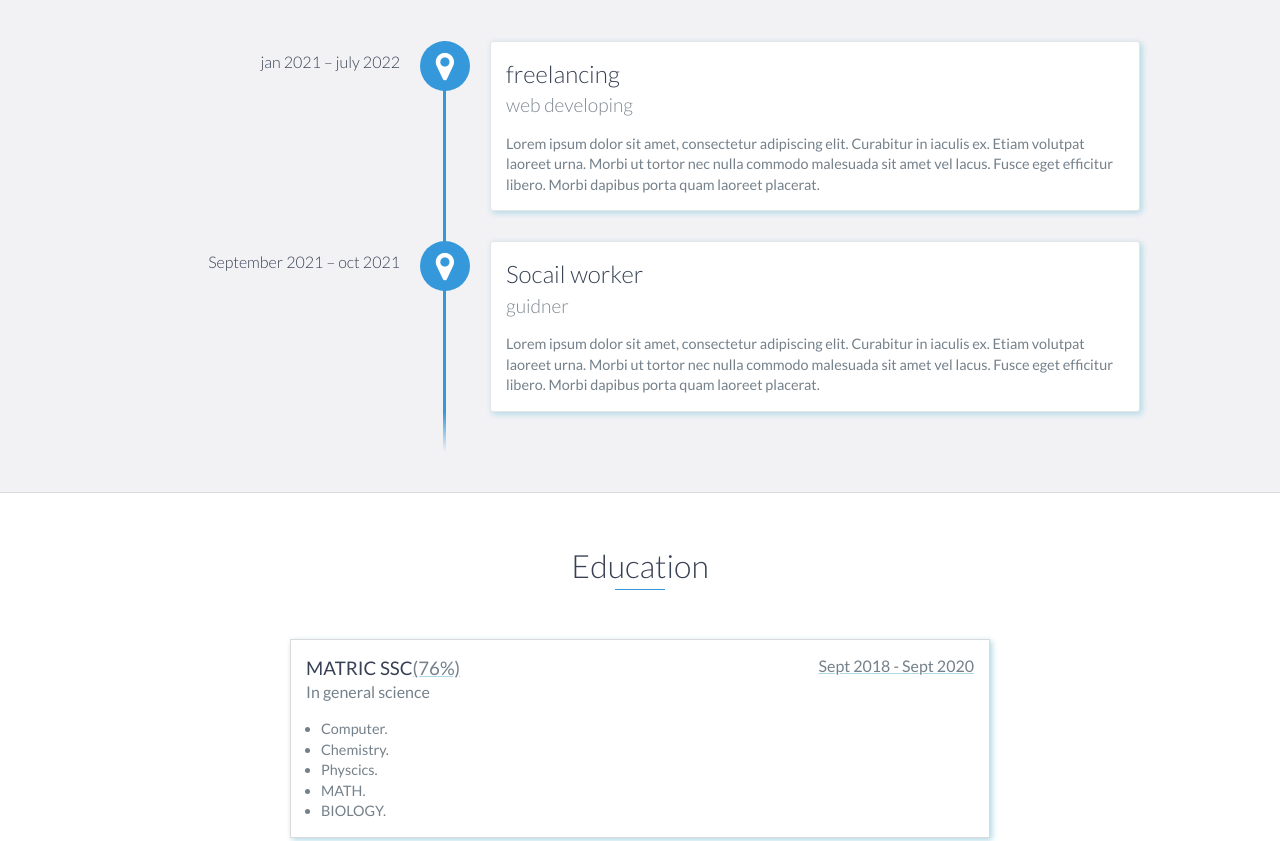
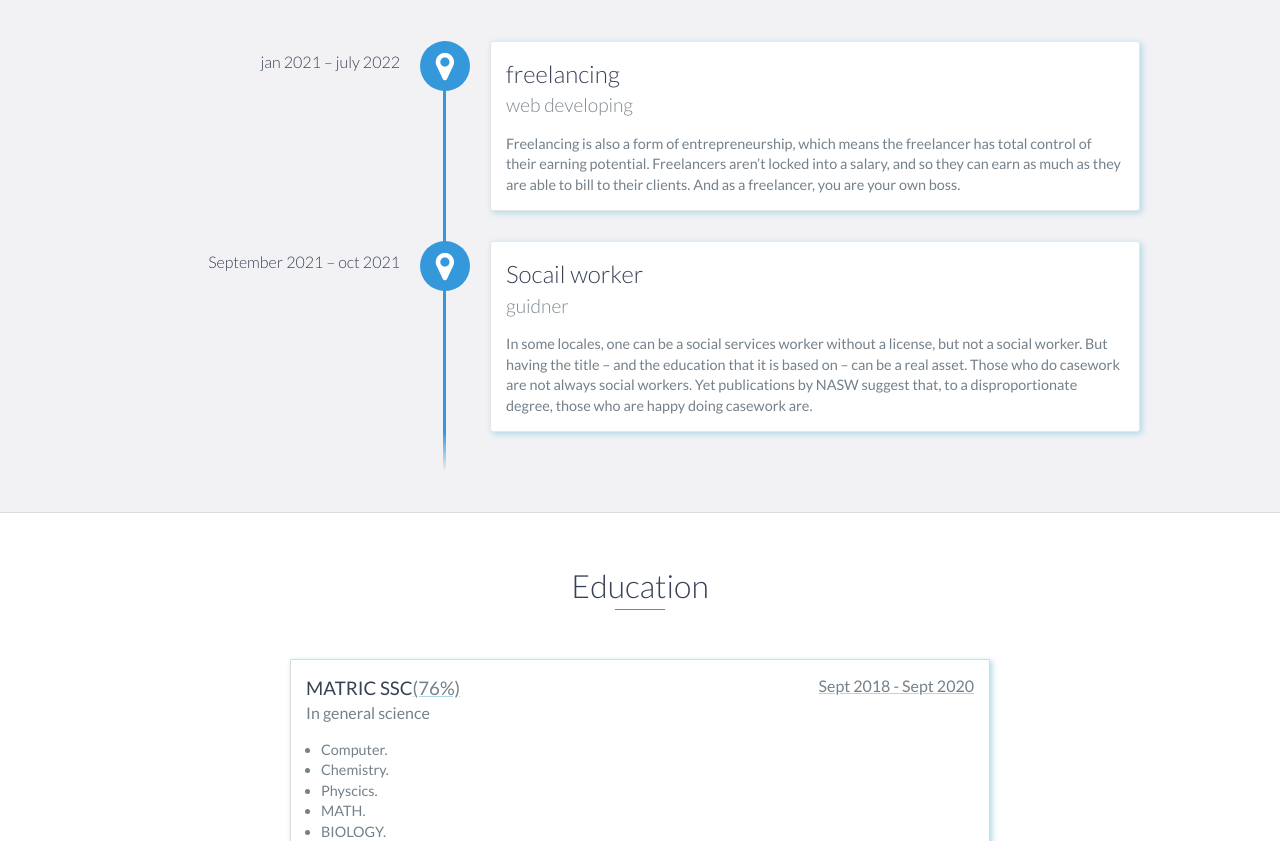
Before and after one commit to zeeshanALikhaskheli/portfolio.gihup.io, a website: page index.html in a window 1280 px wide. Shown: the part 1180-2021 px from the top of the page. Drawn offline with nearby package versions, Linux system fonts and the light colour scheme.

Commit message:
Update index.html

```diff
--- a/index.html
+++ b/index.html
@@ -89,7 +89,9 @@
                 <h3>freelancing</h3>
                 <h4>web developing</h4>
                 <p>
-                    Lorem ipsum dolor sit amet, consectetur adipiscing elit. Curabitur in iaculis ex. Etiam volutpat laoreet urna. Morbi ut tortor nec nulla commodo malesuada sit amet vel lacus. Fusce eget efficitur libero. Morbi dapibus porta quam laoreet placerat.
+                    Freelancing is also a form of entrepreneurship, which means the freelancer has total control of their earning potential. Freelancers aren’t locked into a salary, and so they can earn as much as they are able to bill to their clients.
+
+And as a freelancer, you are your own boss.
                 </p>
             </div>
 
@@ -97,7 +99,7 @@
                 <h3>Socail worker</h3>
                 <h4>guidner</h4>
                 <p>
-                    Lorem ipsum dolor sit amet, consectetur adipiscing elit. Curabitur in iaculis ex. Etiam volutpat laoreet urna. Morbi ut tortor nec nulla commodo malesuada sit amet vel lacus. Fusce eget efficitur libero. Morbi dapibus porta quam laoreet placerat.
+                   In some locales, one can be a social services worker without a license, but not a social worker. But having the title – and the education that it is based on – can be a real asset. Those who do casework are not always social workers. Yet publications by NASW suggest that, to a disproportionate degree, those who are happy doing casework are.
                 </p>
             </div>
 
```
